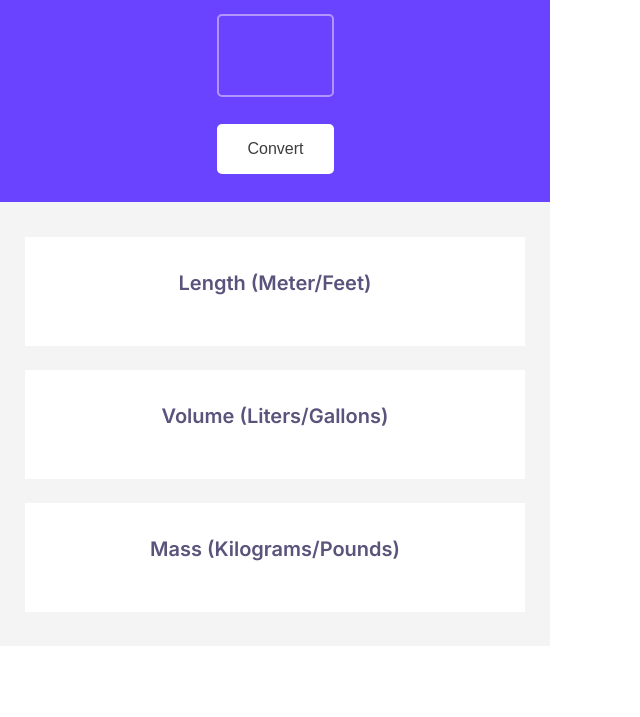
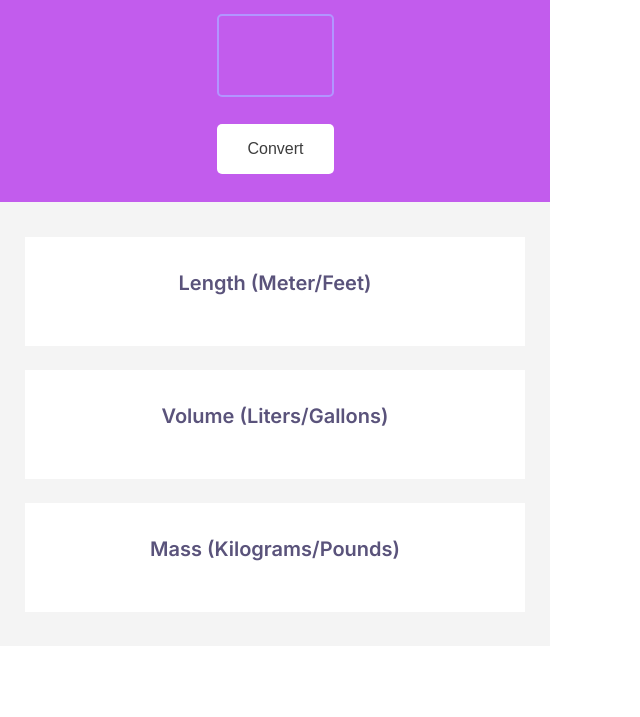
Before and after one commit to ipektufekcioglu/unit-converter, a website built with Vite: page index.html in a window 1280 px wide. Shown: the part 83-800 px from the top of the page, without its empty margins (0-640 px from the left). Built offline with nearby package versions, Linux system fonts and the light colour scheme.

Commit message:
Update index.css

```diff
--- a/index.css
+++ b/index.css
@@ -13,7 +13,7 @@ body {
 }
 
 #hero {
-    background-color: #6943FF;
+    background-color: #C25CED;
     height: 285px;
     font-family: "Inter", sans-serif;
 }
@@ -30,7 +30,7 @@ body {
     height: 83px;
     border: 2px solid #B295FF;
     border-radius: 5px;
-    background-color: #6943FF;
+    background-color: #C25CED;
     color: #FFFFFF;
     font-size: 58px;
     font-weight: 800;
```
